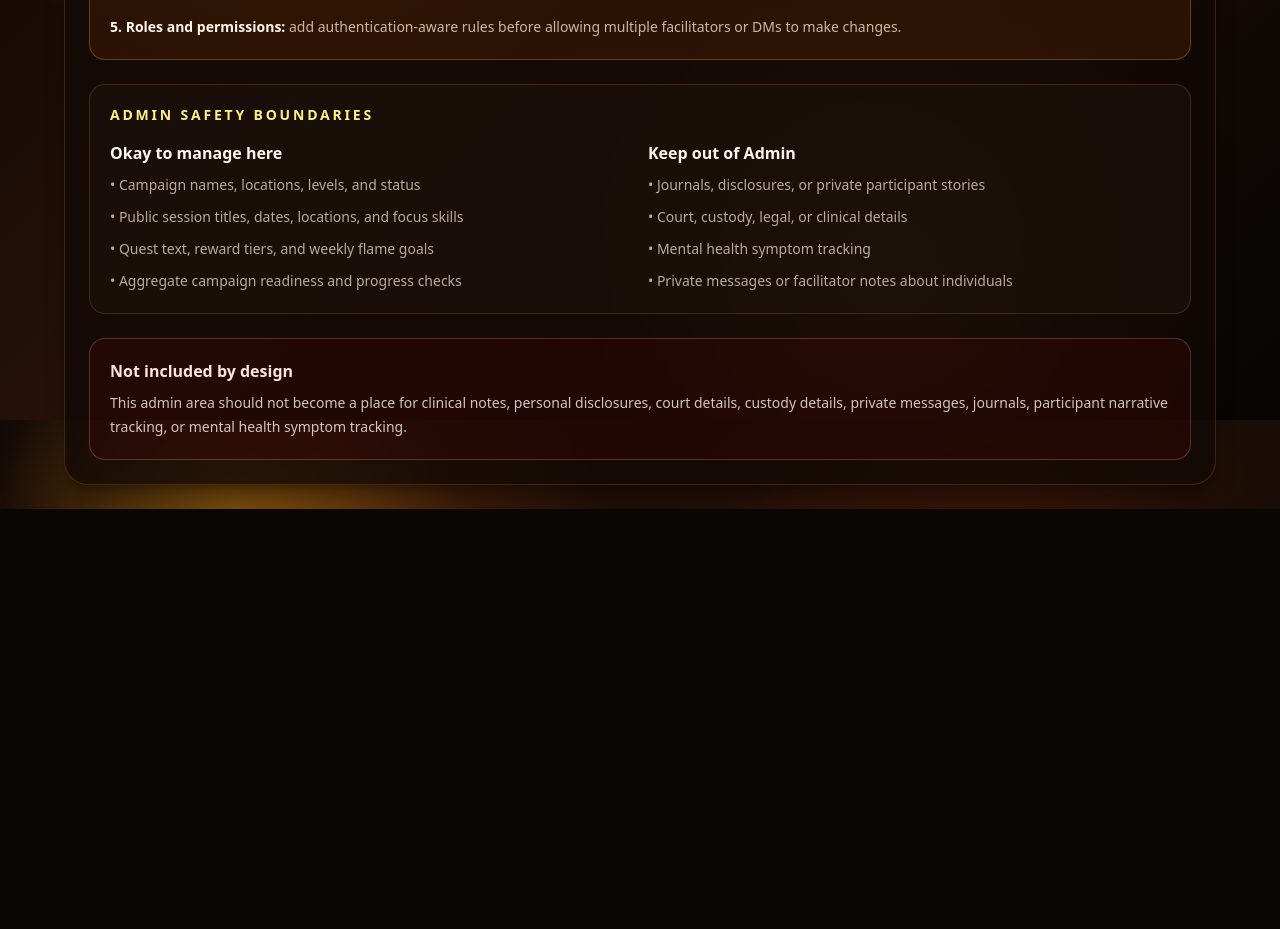
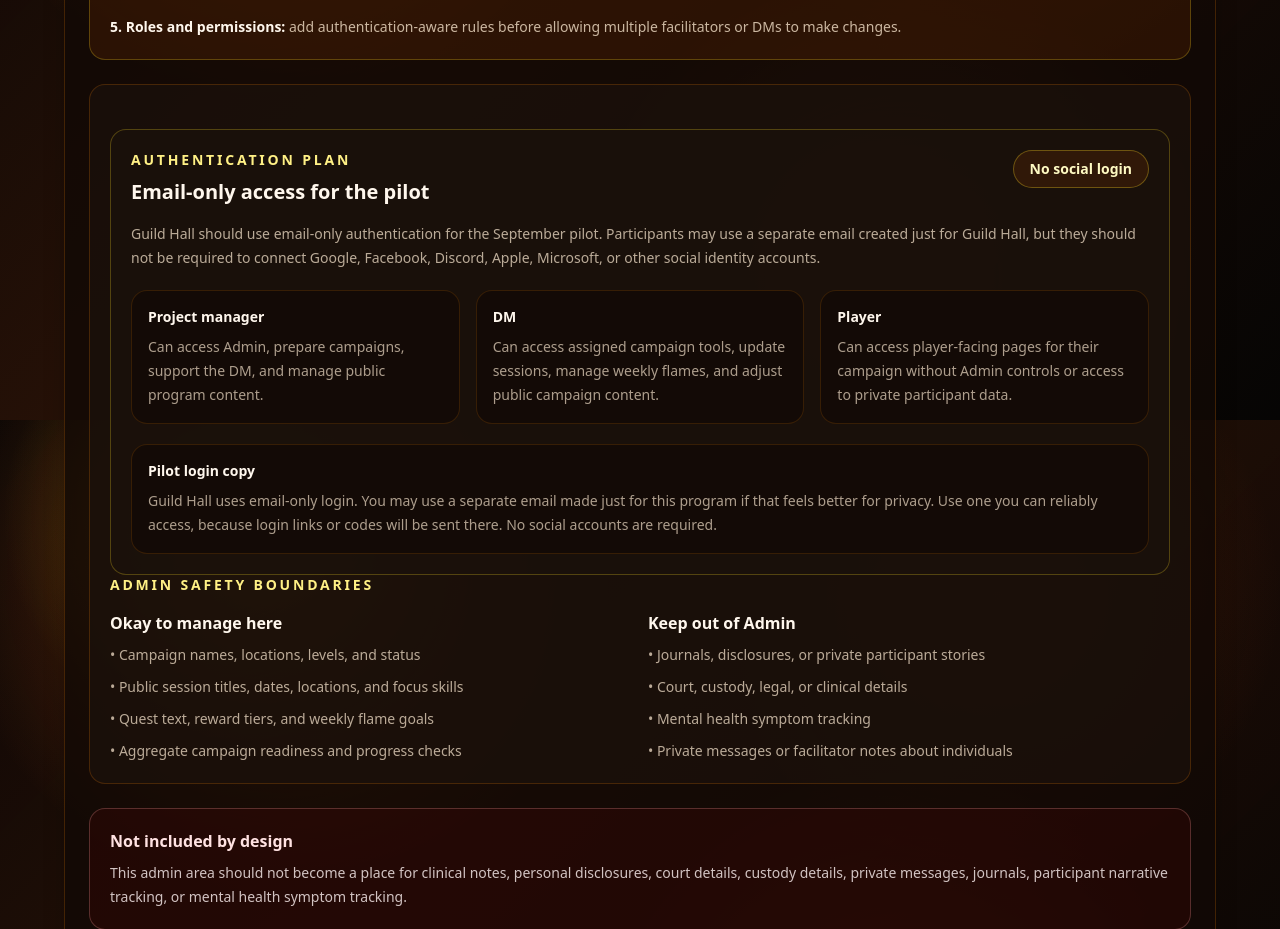
Before and after one commit to jahannlowe-stack/guild-hall-app, a Next.js app: page /admin in a window 1280 px wide. Shown: the part 3580-4509 px from the top of the page. Before the commit the page ends 4089 px from the top, so only its background shows below. Built offline with nearby package versions, Linux system fonts and the light colour scheme; no server answers; the database is empty.

Commit message:
Add Admin authentication plan panel

```diff
--- a/app/admin/page.tsx
+++ b/app/admin/page.tsx
@@ -642,6 +642,69 @@ export default async function AdminPage({ searchParams }: AdminPageProps) {
   </ol>
 </div>
 <div className="mt-6 rounded-2xl border border-orange-400/20 bg-[#1c120c]/70 p-5">
+<div className="mt-6 rounded-2xl border border-yellow-300/25 bg-[#1c120c]/70 p-5">
+  <div className="flex flex-col gap-3 sm:flex-row sm:items-start sm:justify-between">
+    <div>
+      <p className="text-sm font-semibold uppercase tracking-[0.2em] text-yellow-200">
+        Authentication plan
+      </p>
+      <h3 className="mt-2 text-xl font-bold text-orange-50">
+        Email-only access for the pilot
+      </h3>
+    </div>
+
+    <div className="rounded-full border border-yellow-300/30 bg-orange-500/10 px-4 py-2 text-sm font-bold text-yellow-100">
+      No social login
+    </div>
+  </div>
+
+  <p className="mt-4 text-sm leading-6 text-orange-100/70">
+    Guild Hall should use email-only authentication for the September
+    pilot. Participants may use a separate email created just for Guild
+    Hall, but they should not be required to connect Google, Facebook,
+    Discord, Apple, Microsoft, or other social identity accounts.
+  </p>
+
+  <div className="mt-5 grid gap-4 md:grid-cols-3">
+    <div className="rounded-2xl border border-orange-400/15 bg-[#120905]/70 p-4">
+      <p className="text-sm font-semibold text-orange-50">
+        Project manager
+      </p>
+      <p className="mt-2 text-sm leading-6 text-orange-100/65">
+        Can access Admin, prepare campaigns, support the DM, and manage
+        public program content.
+      </p>
+    </div>
+
+    <div className="rounded-2xl border border-orange-400/15 bg-[#120905]/70 p-4">
+      <p className="text-sm font-semibold text-orange-50">DM</p>
+      <p className="mt-2 text-sm leading-6 text-orange-100/65">
+        Can access assigned campaign tools, update sessions, manage
+        weekly flames, and adjust public campaign content.
+      </p>
+    </div>
+
+    <div className="rounded-2xl border border-orange-400/15 bg-[#120905]/70 p-4">
+      <p className="text-sm font-semibold text-orange-50">Player</p>
+      <p className="mt-2 text-sm leading-6 text-orange-100/65">
+        Can access player-facing pages for their campaign without Admin
+        controls or access to private participant data.
+      </p>
+    </div>
+  </div>
+
+  <div className="mt-5 rounded-2xl border border-orange-400/15 bg-[#120905]/70 p-4">
+    <p className="text-sm font-semibold text-orange-50">
+      Pilot login copy
+    </p>
+    <p className="mt-2 text-sm leading-6 text-orange-100/65">
+      Guild Hall uses email-only login. You may use a separate email
+      made just for this program if that feels better for privacy. Use
+      one you can reliably access, because login links or codes will be
+      sent there. No social accounts are required.
+    </p>
+  </div>
+</div>
   <p className="text-sm font-semibold uppercase tracking-[0.2em] text-yellow-200">
     Admin safety boundaries
   </p>
```
